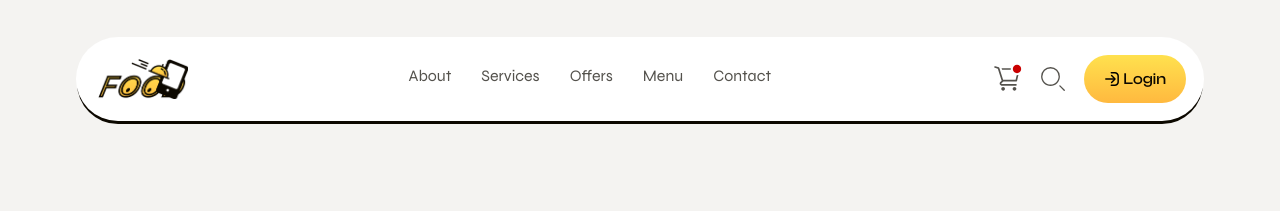
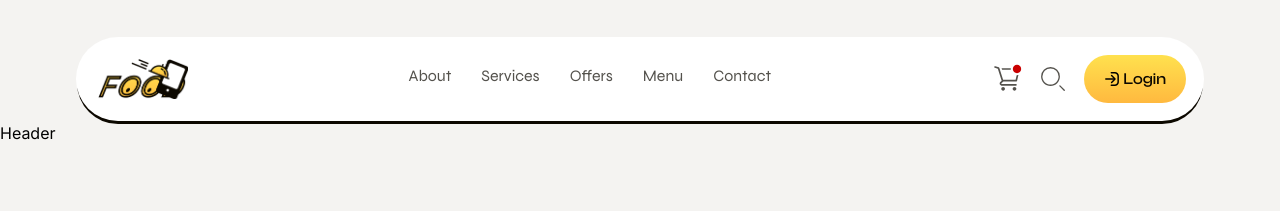
Before and after one commit to sachin-niyana/food, a Next.js app: page / in a window 1280 px wide. Shown: the top 211 px of the page. Built offline with nearby package versions, Linux system fonts and the light colour scheme.

Commit message:
marge-code:

```diff
--- a/src/app/page.js
+++ b/src/app/page.js
@@ -1,10 +1,11 @@
+import Header from "@/components/Header";
 import Navbar from "@/components/Navbar";
-import OurChef from "@/components/OurChef";
 
 export default function Home() {
   return (
     <div>
       <Navbar />
+      <Header />
     </div>
   );
 }
--- /dev/null
+++ b/src/components/Header.jsx
@@ -0,0 +1,7 @@
+import React from "react";
+
+const Header = () => {
+  return <div>Header</div>;
+};
+
+export default Header;
```
